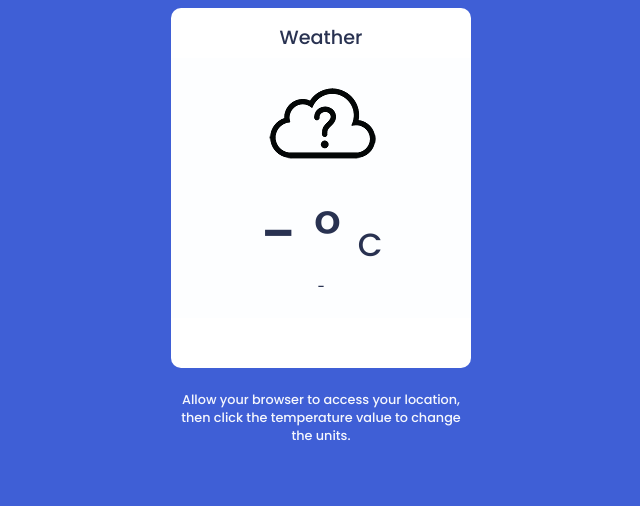
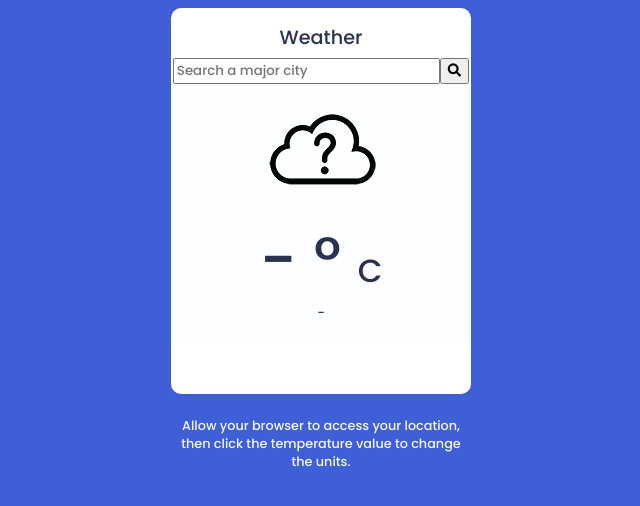
Before and after one commit to rhomanjames/weather-smether, a plain HTML site: page index.html in a window 1280 px wide. Shown: the whole page, without its empty margins (319-959 px from the left). Drawn offline with Linux system fonts and the light colour scheme.

Commit message:
Geolocation removed, search bar added

```diff
--- a/app.js
+++ b/app.js
@@ -5,6 +5,7 @@ const tempElement = document.querySelector(".temperature-value p");
 const descElement = document.querySelector(".temperature-description p");
 const locationElement = document.querySelector(".location p");
 const notificationElement = document.querySelector(".notification");
+let cityName = document.querySelector(".cityInput").value;
 
 // App data
 const weather = {};
@@ -19,7 +20,7 @@ const KELVIN = 273;
 const key = "29330c871ee61664bde3e94595f4a757";
 
 // CHECK IF BROWSER SUPPORTS GEOLOCATION
-if('geolocation' in navigator){
+/*if('geolocation' in navigator){
     navigator.geolocation.getCurrentPosition(setPosition, showError);
 }else{
     notificationElement.style.display = "block";
@@ -28,8 +29,8 @@ if('geolocation' in navigator){
 
 // SET USER'S POSITION
 function setPosition(position){
-    let latitude = position.coords.latitude;
-    let longitude = position.coords.longitude;
+   // let latitude = position.coords.latitude;
+   // let longitude = position.coords.longitude;
 
     getWeather(latitude, longitude);
 }
@@ -38,11 +39,14 @@ function setPosition(position){
 function showError(error){
     notificationElement.style.display = "block";
     notificationElement.innerHTML = `<p> ${error.message} </p>`;
-}
+} */
 
 // GET WEATHER FROM API PROVIDER
-function getWeather(latitude, longitude){
-    let api = `api.openweathermap.org/data/2.5/weather?lat=${latitude}&lon=${longitude}&appid=${key}`;
+function getWeather(){
+    let cityName = document.querySelector(".cityInput").value;
+
+    let api = `http://api.openweathermap.org/data/2.5/weather?q=${cityName}&appid=${key}`;
+    // let api = `api.openweathermap.org/data/2.5/weather?lat=${latitude}&lon=${longitude}&appid=${key}`;
 
     fetch(api)
         .then(function(response){
--- a/index.html
+++ b/index.html
@@ -6,12 +6,14 @@
     <meta name="viewport" content="width=device-width, initial-scale=1.0">
     <title>Weather App</title>
     <link rel="stylesheet" href="style.css">
+    <link rel="stylesheet" href="https://cdnjs.cloudflare.com/ajax/libs/font-awesome/5.15.4/css/all.min.css" integrity="sha512-1ycn6IcaQQ40/MKBW2W4Rhis/DbILU74C1vSrLJxCq57o941Ym01SwNsOMqvEBFlcgUa6xLiPY/NS5R+E6ztJQ==" crossorigin="anonymous" referrerpolicy="no-referrer" />
 </head>
 <body>
     <div class="container">
         <div class="app-title">
             <p>Weather</p>
         </div>
+        <div class="inputs"><input class="cityInput" type="text" placeholder="Search a major city"> <button onclick="getWeather()"><i class="fas fa-search"></i></button></div>
         <div class="notification"></div>
         <div class="weather-container">
             <div class="weather-icon">
--- a/style.css
+++ b/style.css
@@ -6,6 +6,12 @@
 
 body{
     background-color: #3f5fd6;
+}
+
+.inputs {
+    justify-content: center;
+    width: 100%;
+    display: flex;
 }
 
 .container{
```
